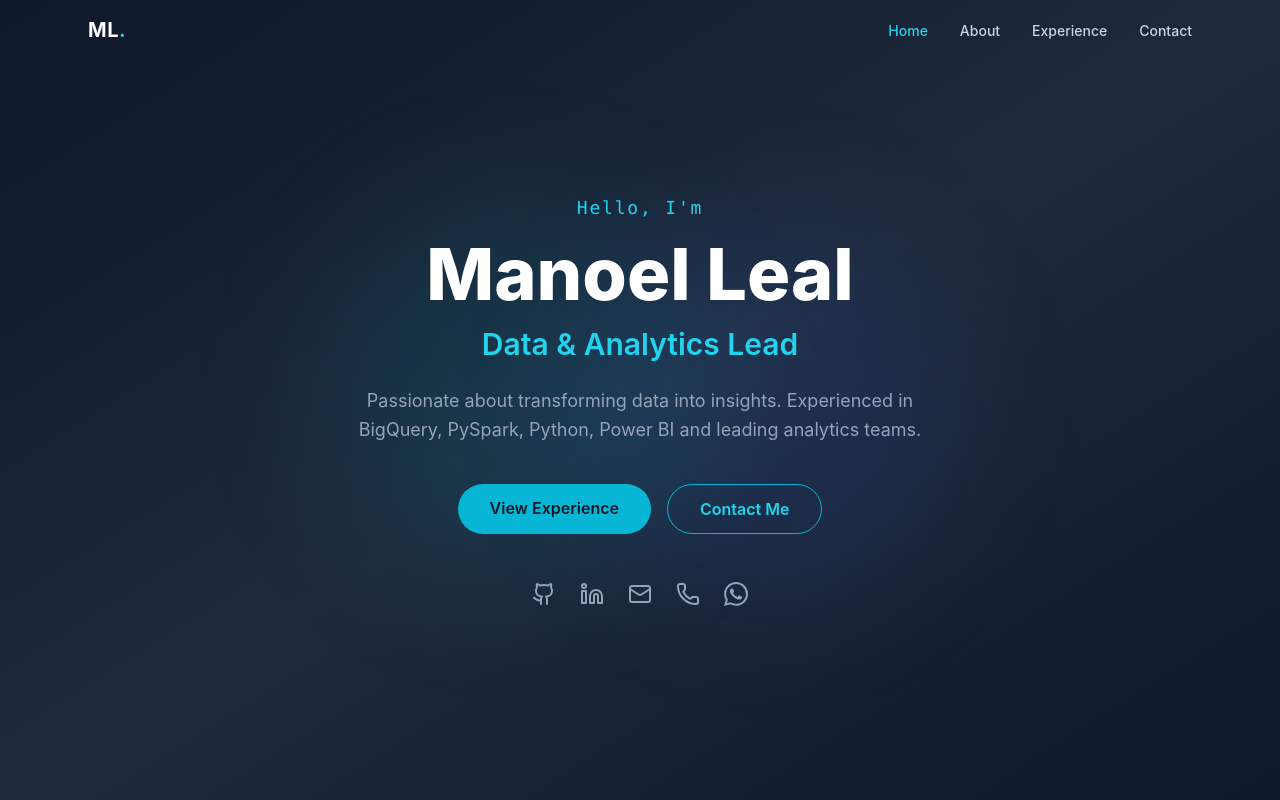
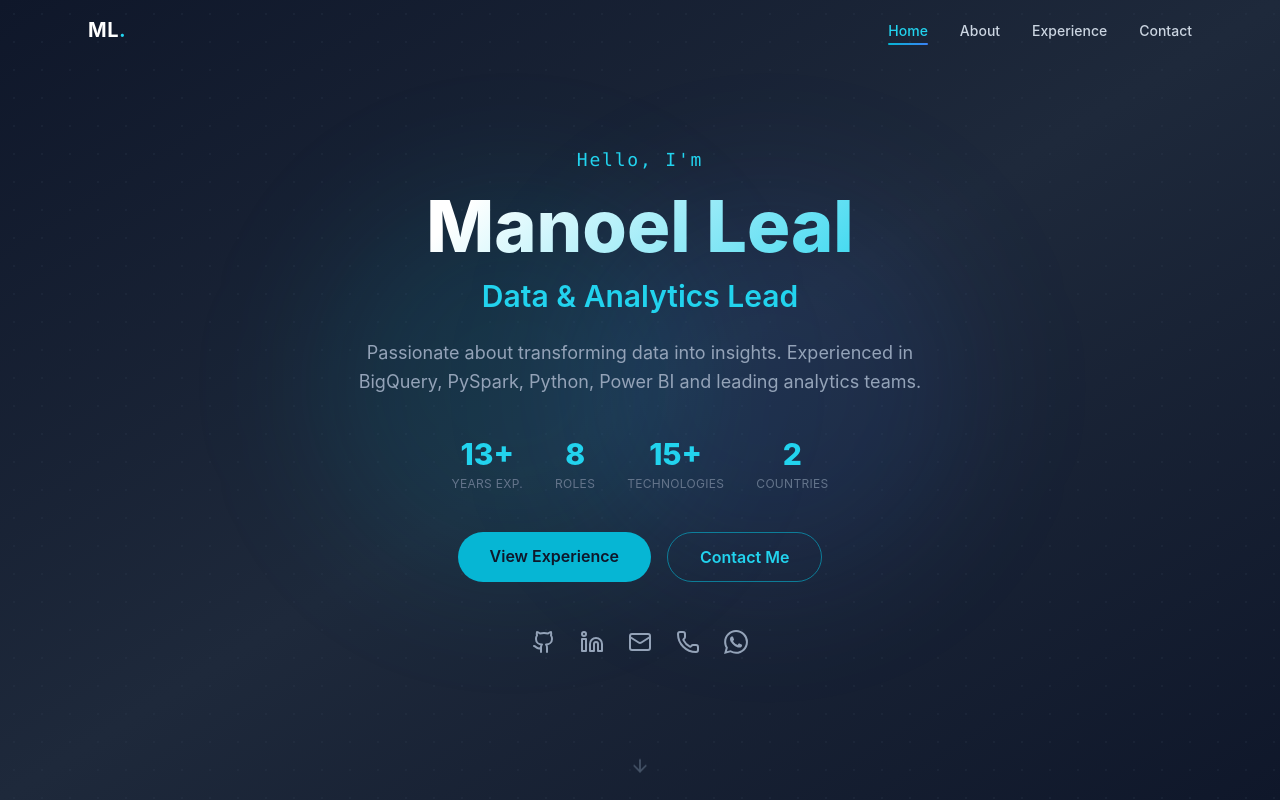
Before and after one commit to omanoelleal/manoelleal, a React (Vite) app: page /#/ in a window 1280 px wide. Built offline with nearby package versions, Linux system fonts and the light colour scheme.

Commit message:
feat: UI modernization - gradient text, stats, animated skills, glow effects

```diff
--- a/src/components/Experience.jsx
+++ b/src/components/Experience.jsx
@@ -131,7 +131,8 @@ export default function Experience() {
         </motion.div>
 
         <div className="relative">
-          <div className="absolute left-8 top-0 bottom-0 w-px bg-slate-700 md:left-1/2" />
+          {/* Timeline line — gradient from cyan to transparent */}
+          <div className="absolute left-8 top-0 bottom-0 w-px bg-gradient-to-b from-cyan-500/60 via-slate-700 to-transparent md:left-1/2" />
 
           {experiences.map((exp, index) => (
             <motion.div
@@ -143,7 +144,13 @@ export default function Experience() {
                 index % 2 === 0 ? "md:flex-row" : "md:flex-row-reverse"
               }`}
             >
-              <div className="absolute left-8 -translate-x-1/2 w-4 h-4 rounded-full bg-cyan-500 border-4 border-slate-900 z-10 md:left-1/2" />
+              {/* Timeline dot — pulsing ring for current role */}
+              <div className="absolute left-8 -translate-x-1/2 z-10 md:left-1/2">
+                {exp.current && (
+                  <span className="absolute inset-0 rounded-full bg-cyan-400/40 ping-slow" />
+                )}
+                <div className="w-4 h-4 rounded-full bg-cyan-500 border-4 border-slate-900" />
+              </div>
 
               <div
                 className={`ml-16 md:ml-0 md:w-5/12 ${
@@ -160,7 +167,8 @@ export default function Experience() {
                       <p className="text-cyan-400 font-medium text-sm">{exp.company}</p>
                     </div>
                     {exp.current && (
-                      <span className="text-xs bg-cyan-500/20 text-cyan-400 px-2 py-1 rounded-full shrink-0 ml-2">
+                      <span className="inline-flex items-center gap-1 text-xs bg-cyan-500/20 text-cyan-400 px-2 py-1 rounded-full shrink-0 ml-2 font-semibold">
+                        <span className="w-1.5 h-1.5 rounded-full bg-cyan-400 animate-pulse" />
                         Current
                       </span>
                     )}
--- a/src/components/Home.jsx
+++ b/src/components/Home.jsx
@@ -10,12 +10,22 @@ function WhatsAppIcon() {
   );
 }
 
+const stats = [
+  { value: "13+", label: "Years Exp." },
+  { value: "8",   label: "Roles" },
+  { value: "15+", label: "Technologies" },
+  { value: "2",   label: "Countries" },
+];
+
 export default function Home() {
   return (
     <div className="min-h-screen bg-slate-900 flex flex-col justify-center items-center relative overflow-hidden px-6">
+      {/* Background layers */}
       <div className="absolute inset-0 bg-gradient-to-br from-slate-900 via-slate-800 to-slate-900" />
-      <div className="absolute top-1/4 left-1/4 w-96 h-96 bg-cyan-500/10 rounded-full blur-3xl" />
-      <div className="absolute bottom-1/4 right-1/4 w-96 h-96 bg-blue-500/10 rounded-full blur-3xl" />
+      <div className="absolute inset-0 dot-grid opacity-30" />
+      <div className="absolute top-1/4 left-1/4 w-96 h-96 bg-cyan-500/10 rounded-full blur-3xl float-slow" />
+      <div className="absolute bottom-1/4 right-1/4 w-96 h-96 bg-blue-500/10 rounded-full blur-3xl float-slower" />
+      <div className="absolute top-1/2 left-1/2 -translate-x-1/2 -translate-y-1/2 w-[700px] h-[700px] bg-cyan-500/4 rounded-full blur-3xl" />
 
       <div className="relative z-10 text-center max-w-3xl">
         <motion.div
@@ -26,7 +36,7 @@ export default function Home() {
           <p className="text-cyan-400 font-mono text-lg mb-4 tracking-widest">
             Hello, I'm
           </p>
-          <h1 className="text-6xl md:text-7xl font-extrabold text-white mb-4 leading-tight">
+          <h1 className="text-6xl md:text-7xl font-extrabold mb-4 leading-tight gradient-text">
             Manoel Leal
           </h1>
           <h2 className="text-2xl md:text-3xl font-semibold text-cyan-400 mb-6">
@@ -38,6 +48,27 @@ export default function Home() {
           </p>
         </motion.div>
 
+        {/* Stats */}
+        <motion.div
+          initial={{ opacity: 0, y: 20 }}
+          animate={{ opacity: 1, y: 0 }}
+          transition={{ duration: 0.6, delay: 0.25 }}
+          className="flex justify-center gap-8 mb-10"
+        >
+          {stats.map((s, i) => (
+            <motion.div
+              key={s.label}
+              initial={{ opacity: 0, scale: 0.8 }}
+              animate={{ opacity: 1, scale: 1 }}
+              transition={{ duration: 0.4, delay: 0.3 + i * 0.07 }}
+              className="text-center"
+            >
+              <p className="text-2xl md:text-3xl font-extrabold text-cyan-400">{s.value}</p>
+              <p className="text-slate-500 text-xs mt-1 tracking-wide uppercase">{s.label}</p>
+            </motion.div>
+          ))}
+        </motion.div>
+
         <motion.div
           initial={{ opacity: 0, y: 20 }}
           animate={{ opacity: 1, y: 0 }}
@@ -46,13 +77,13 @@ export default function Home() {
         >
           <Link
             to="/experience"
-            className="px-8 py-3 bg-cyan-500 hover:bg-cyan-400 text-slate-900 font-semibold rounded-full transition-all duration-300 hover:shadow-lg hover:shadow-cyan-500/30"
+            className="px-8 py-3 bg-cyan-500 hover:bg-cyan-400 text-slate-900 font-semibold rounded-full transition-all duration-300 hover:shadow-xl hover:shadow-cyan-500/40 hover:scale-105"
           >
             View Experience
           </Link>
           <Link
             to="/contact"
-            className="px-8 py-3 border border-cyan-500 text-cyan-400 hover:bg-cyan-500/10 font-semibold rounded-full transition-all duration-300"
+            className="px-8 py-3 border border-cyan-500/60 text-cyan-400 hover:bg-cyan-500/10 hover:border-cyan-400 font-semibold rounded-full transition-all duration-300 hover:scale-105"
           >
             Contact Me
           </Link>
@@ -64,40 +95,24 @@ export default function Home() {
           transition={{ duration: 0.6, delay: 0.5 }}
           className="flex gap-6 justify-center"
         >
-          <a
-            href="https://github.com/omanoelleal"
-            target="_blank"
-            rel="noreferrer"
-            className="text-slate-400 hover:text-cyan-400 transition-colors"
-          >
+          <a href="https://github.com/omanoelleal" target="_blank" rel="noreferrer"
+            className="text-slate-400 hover:text-cyan-400 transition-all duration-200 hover:scale-110 hover:drop-shadow-[0_0_8px_rgba(34,211,238,0.7)]">
             <Github size={24} />
           </a>
-          <a
-            href="https://www.linkedin.com/in/manoelleal/"
-            target="_blank"
-            rel="noreferrer"
-            className="text-slate-400 hover:text-cyan-400 transition-colors"
-          >
+          <a href="https://www.linkedin.com/in/manoelleal/" target="_blank" rel="noreferrer"
+            className="text-slate-400 hover:text-cyan-400 transition-all duration-200 hover:scale-110 hover:drop-shadow-[0_0_8px_rgba(34,211,238,0.7)]">
             <Linkedin size={24} />
           </a>
-          <a
-            href="mailto:manoel.leal@outlook.com"
-            className="text-slate-400 hover:text-cyan-400 transition-colors"
-          >
+          <a href="mailto:manoel.leal@outlook.com"
+            className="text-slate-400 hover:text-cyan-400 transition-all duration-200 hover:scale-110 hover:drop-shadow-[0_0_8px_rgba(34,211,238,0.7)]">
             <Mail size={24} />
           </a>
-          <a
-            href="tel:+351913996410"
-            className="text-slate-400 hover:text-cyan-400 transition-colors"
-          >
+          <a href="tel:+351913996410"
+            className="text-slate-400 hover:text-cyan-400 transition-all duration-200 hover:scale-110 hover:drop-shadow-[0_0_8px_rgba(34,211,238,0.7)]">
             <Phone size={24} />
           </a>
-          <a
-            href="https://wa.me/351913996410"
-            target="_blank"
-            rel="noreferrer"
-            className="text-slate-400 hover:text-cyan-400 transition-colors"
-          >
+          <a href="https://wa.me/351913996410" target="_blank" rel="noreferrer"
+            className="text-slate-400 hover:text-cyan-400 transition-all duration-200 hover:scale-110 hover:drop-shadow-[0_0_8px_rgba(34,211,238,0.7)]">
             <WhatsAppIcon />
           </a>
         </motion.div>
@@ -105,11 +120,13 @@ export default function Home() {
 
       <motion.div
         initial={{ opacity: 0 }}
-        animate={{ opacity: [0, 1, 0] }}
-        transition={{ duration: 1.5, repeat: Infinity, delay: 1 }}
-        className="absolute bottom-10 text-slate-500"
+        animate={{ opacity: 1 }}
+        transition={{ duration: 0.8, delay: 1.2 }}
+        className="absolute bottom-8 left-1/2 -translate-x-1/2 flex flex-col items-center gap-1 text-slate-600"
       >
-        <ArrowDown size={24} />
+        <div className="bounce-y">
+          <ArrowDown size={20} />
+        </div>
       </motion.div>
     </div>
   );
--- a/src/components/Navbar.jsx
+++ b/src/components/Navbar.jsx
@@ -24,7 +24,9 @@ export default function Navbar() {
   return (
     <nav
       className={`fixed top-0 left-0 w-full z-50 transition-all duration-300 ${
-        scrolled ? "bg-slate-900/95 backdrop-blur shadow-lg" : "bg-transparent"
+        scrolled
+          ? "bg-slate-900/95 backdrop-blur-md shadow-lg shadow-black/20 border-b border-slate-800/60"
+          : "bg-transparent"
       }`}
     >
       <div className="max-w-6xl mx-auto px-6 py-4 flex justify-between items-center">
@@ -40,11 +42,14 @@ export default function Navbar() {
             <li key={link.to}>
               <Link
                 to={link.to}
-                className={`text-sm font-medium transition-colors hover:text-cyan-400 ${
+                className={`relative text-sm font-medium transition-colors hover:text-cyan-400 pb-1 ${
                   location.pathname === link.to ? "text-cyan-400" : "text-slate-300"
                 }`}
               >
                 {link.label}
+                {location.pathname === link.to && (
+                  <span className="absolute -bottom-0.5 left-0 right-0 h-0.5 rounded-full bg-gradient-to-r from-cyan-500 to-blue-500" />
+                )}
               </Link>
             </li>
           ))}
--- a/src/index.css
+++ b/src/index.css
@@ -12,3 +12,45 @@ body {
   background-color: #0f172a;
   color: #e2e8f0;
 }
+
+/* ── Custom scrollbar ── */
+::-webkit-scrollbar { width: 5px; }
+::-webkit-scrollbar-track { background: #0f172a; }
+::-webkit-scrollbar-thumb { background: rgba(34,211,238,0.3); border-radius: 3px; }
+::-webkit-scrollbar-thumb:hover { background: rgba(34,211,238,0.6); }
+
+/* ── Dot-grid background ── */
+.dot-grid {
+  background-image: radial-gradient(circle, rgba(51,65,85,0.7) 1px, transparent 1px);
+  background-size: 28px 28px;
+}
+
+/* ── Gradient text (white → cyan) ── */
+.gradient-text {
+  background: linear-gradient(135deg, #ffffff 20%, #22d3ee 100%);
+  -webkit-background-clip: text;
+  -webkit-text-fill-color: transparent;
+  background-clip: text;
+}
+
+/* ── Floating blobs ── */
+@keyframes float {
+  0%, 100% { transform: translateY(0px) scale(1); }
+  50%       { transform: translateY(-22px) scale(1.03); }
+}
+.float-slow   { animation: float 7s ease-in-out infinite; }
+.float-slower { animation: float 9s ease-in-out infinite reverse; }
+
+/* ── Pulsing ring (for "Current" badge) ── */
+@keyframes ping-slow {
+  0%   { transform: scale(1); opacity: 0.8; }
+  100% { transform: scale(2.4); opacity: 0; }
+}
+.ping-slow { animation: ping-slow 2s cubic-bezier(0,0,0.2,1) infinite; }
+
+/* ── Scroll arrow bounce ── */
+@keyframes bounce-y {
+  0%, 100% { transform: translateY(0); }
+  50%       { transform: translateY(8px); }
+}
+.bounce-y { animation: bounce-y 1.6s ease-in-out infinite; }
```
Also changed, not shown: src/components/About.jsx (+45 -17 lines), src/components/Contact.jsx (+8 -5 lines).
